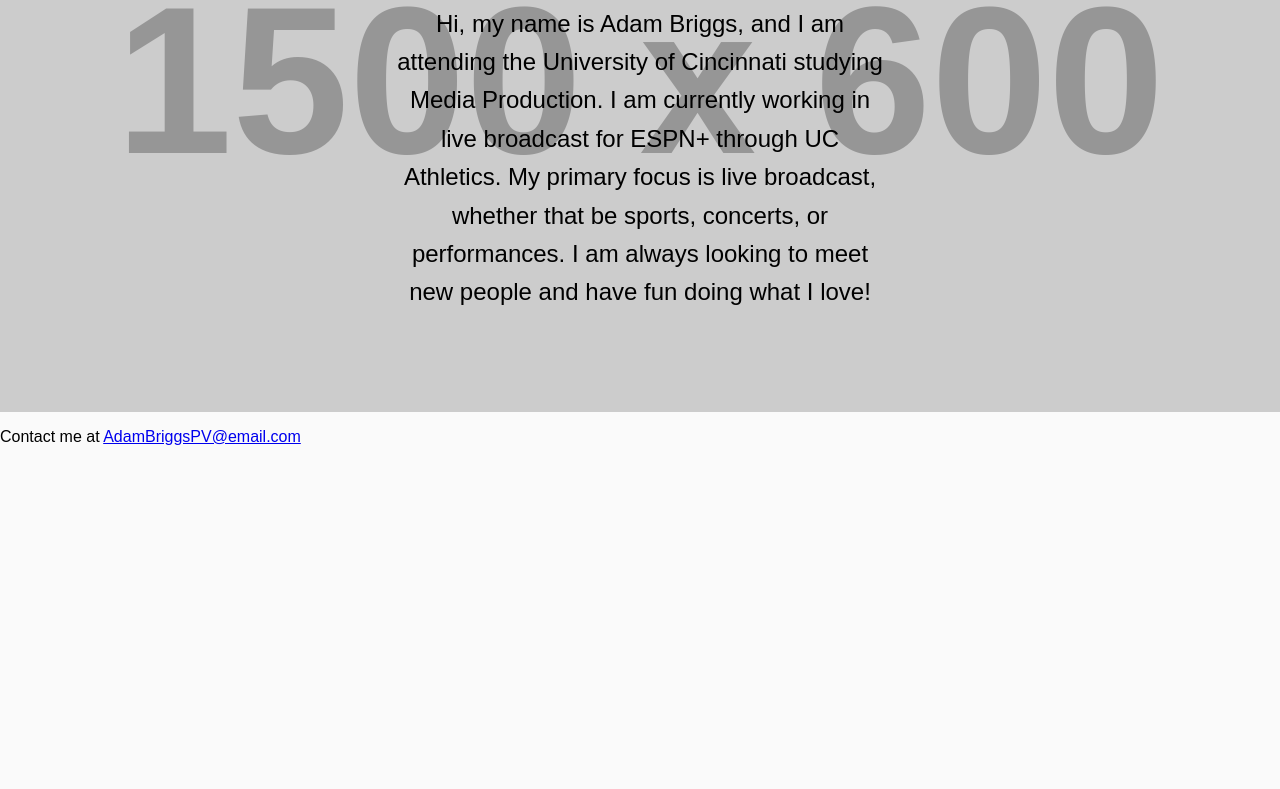
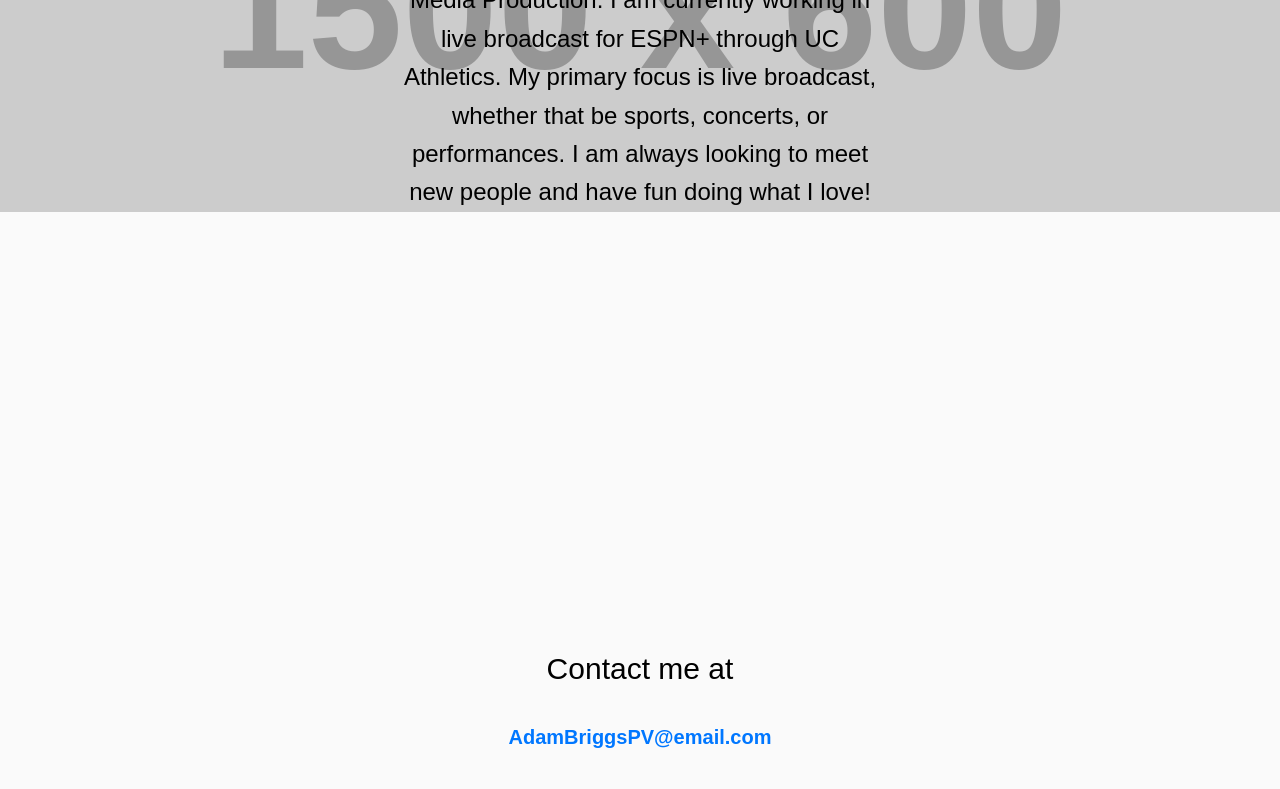
Before and after one commit to briggsacbb/Website, a plain HTML site: page index.html in a window 1280 px wide. Shown: the part 466-1255 px from the top of the page. Before the commit the page ends 928 px from the top, so only its background shows below. Drawn offline with Linux system fonts and the light colour scheme; placeholder pictures from the web are drawn by us.

Commit message:
Update style-index.css

```diff
--- a/style-index.css
+++ b/style-index.css
@@ -82,7 +82,7 @@ body {
 /* ---------- HOME PAGE HERO ---------- */
 .home-page .hero {
   text-align: center;
-  padding: 100px 20px;
+  padding: 0px 20px;
   background: url('https://via.placeholder.com/1500x600') center/cover;
   color: black;
   font-size: 30px;
@@ -166,3 +166,20 @@ body {
     grid-template-columns: 1fr;
   }
 }
+.email-link {
+  display: block;            /* lets it behave like a full-width item */
+  text-align: center;        /* centers the text */
+  font-size: 20px;
+  font-weight: bold;
+  color: #0077ff;
+  text-decoration: none;
+  margin: 40px auto;         /* adds space above/below + centers block */
+  width: max-content;        /* keeps the link from stretching full width */
+  cursor: pointer;
+  transition: color 0.2s ease, transform 0.2s ease;
+}
+.contact-line {
+  text-align: center;
+  font-size: 30px;   /* optional size */
+  margin-top: 440px;  /* add spacing from hero */
+}
```
